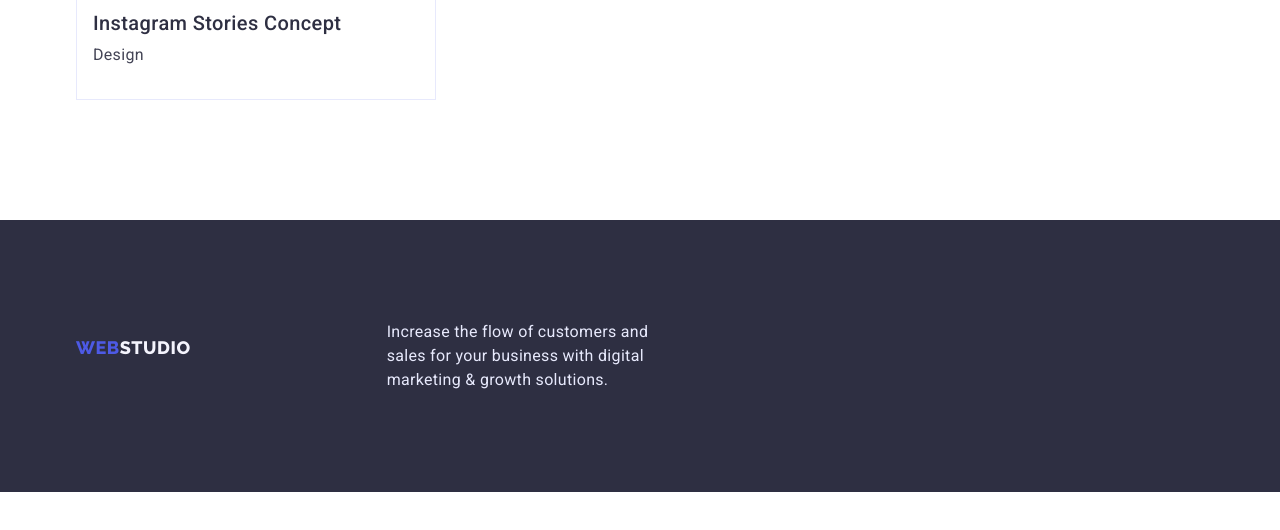
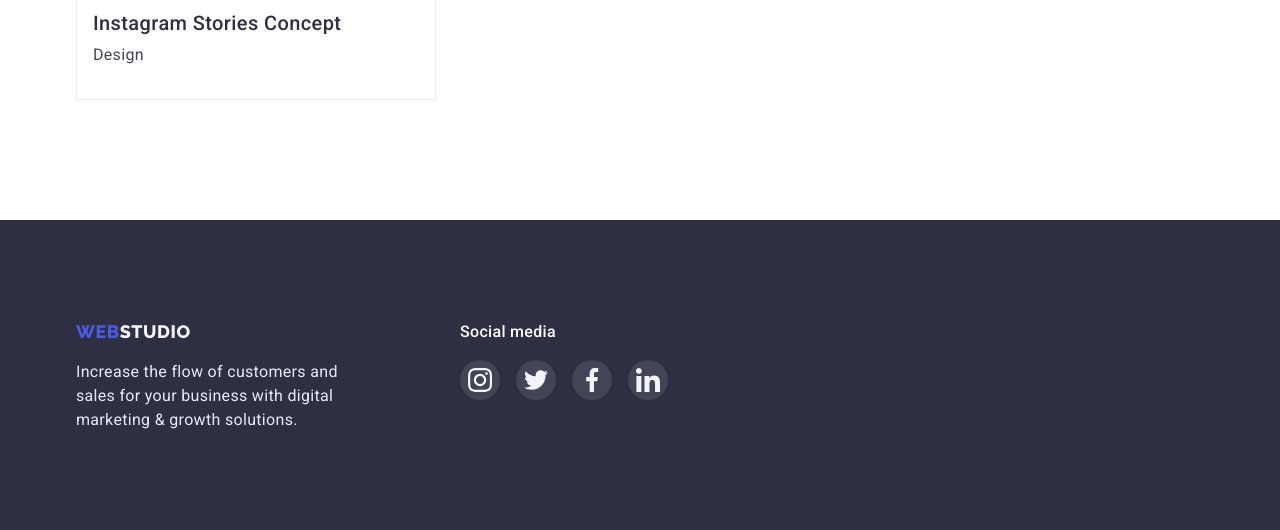
Before and after one commit to MikeSkliar/goit-markup-hw-04, a plain HTML site: page portfolio.html in a window 1280 px wide. Shown: the part 942-1472 px from the top of the page. Before the commit the page ends 1434 px from the top, so only its background shows below. Drawn offline with nearby package versions, Linux system fonts and the light colour scheme.

Commit message:
03-24-23-8-00-pm

```diff
--- a/css/styles.css
+++ b/css/styles.css
@@ -384,6 +384,7 @@ body {
   color: #4d5ae5;
   padding: 12px 24px;
 }
+
 .portfolio-maim-section {
   padding-top: 96px;
   padding-bottom: 120px;
@@ -392,6 +393,9 @@ body {
 .button-specs:focus {
   background: #404bbf;
   color: #ffffff;
+  box-shadow: 0px 3px 1px rgba(0, 0, 0, 0.1), 0px 2px 1px rgba(0, 0, 0, 0.08),
+    0px 2px 2px rgba(0, 0, 0, 0.12);
+  border-radius: 4px;
 }
 .sevices-cards {
   display: flex;
@@ -403,6 +407,11 @@ body {
   flex-basis: calc(100% / 3 - 24px);
   margin-top: 24px;
   margin-left: 24px;
+}
+.services-cards-items:hover,
+.services-cards-items:focus {
+  box-shadow: 0px 1px 6px rgba(46, 47, 66, 0.08),
+    0px 1px 1px rgba(46, 47, 66, 0.16), 0px 2px 1px rgba(46, 47, 66, 0.08);
 }
 .cards-info {
   background: #ffffff;
--- a/portfolio.html
+++ b/portfolio.html
@@ -133,11 +133,48 @@
     <!-- ==============FOOTER===================== -->
     <footer class="footer">
         <div class="container footer-container">
-            <a class="logo link footer-logo" href="./index.html">Web<span
-                    class="logo-second-part-footer">Studio</span></a>
-            <p class="why-choose-us">Increase the flow of customers and sales for your business with digital marketing &
-                growth solutions.</p>
-
+            <div class="left-side-footer">
+                <a class="logo link footer-logo" href="./index.html">Web<span
+                        class="logo-second-part-footer">Studio</span>
+                </a>
+                <p class="why-choose-us">Increase the flow of customers and sales for your business with digital
+                    marketing &
+                    growth solutions.
+                </p>
+            </div>
+            <div class="right-side-footer">
+                <p class="social-media">Social media</p>
+                <ul class="social-media-links-footer list">
+                    <li class="social-media-pages-footer">
+                        <a href="" class="social-media-link">
+                            <svg class="socia-lmedia-icons" width="24px" height="24px">
+                                <use href="./images/sprite.svg#icon-instagram"></use>
+                            </svg>
+                        </a>
+                    </li>
+                    <li class="social-media-pages-footer">
+                        <a href="" class="social-media-link">
+                            <svg class="socia-lmedia-icons" width="24px" height="24px">
+                                <use href="./images/sprite.svg#icon-twitter"></use>
+                            </svg>
+                        </a>
+                    </li>
+                    <li class="social-media-pages-footer">
+                        <a href="" class="social-media-link">
+                            <svg class="socia-lmedia-icons" width="24px" height="24px">
+                                <use href="./images/sprite.svg#icon-facebook"></use>
+                            </svg>
+                        </a>
+                    </li>
+                    <li class="social-media-pages-footer">
+                        <a href="" class="social-media-link">
+                            <svg class="socia-lmedia-icons" width="24px" height="24px">
+                                <use href="./images/sprite.svg#icon-linkedin"></use>
+                            </svg>
+                        </a>
+                    </li>
+                </ul>
+            </div>
         </div>
     </footer>
 </body>
```
